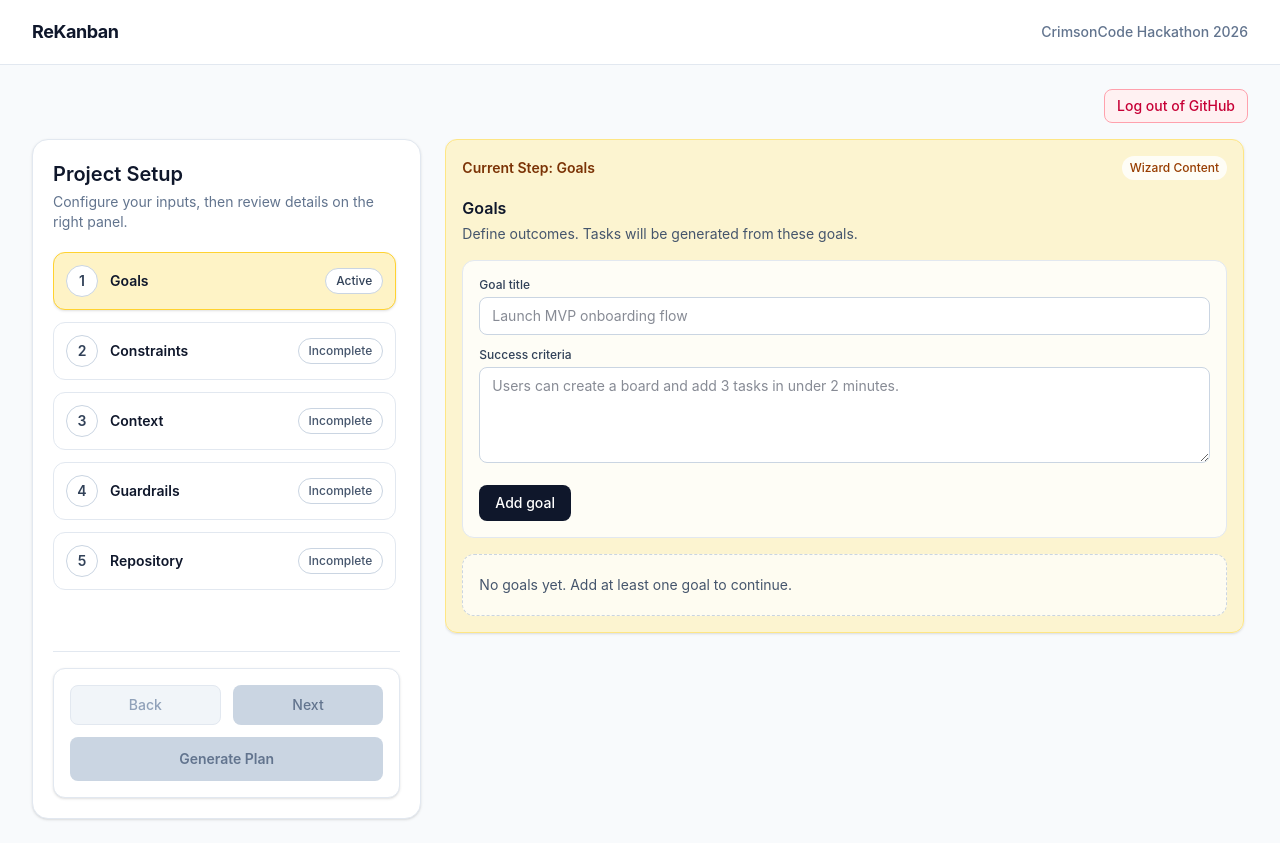
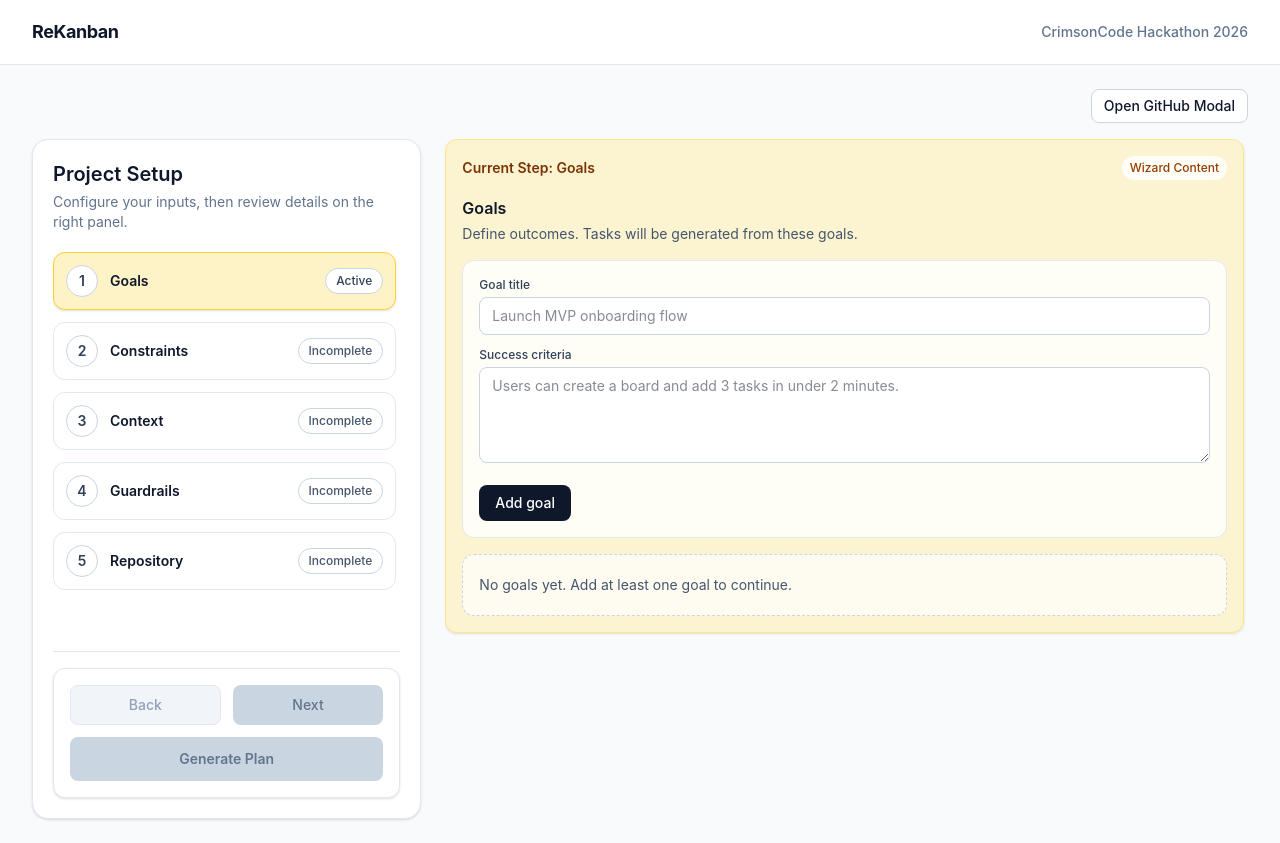
Before and after one commit to CrimsonCode-Hackathon-2026/ReKanban, a React (Vite) app: page / in a window 1280 px wide. Built offline with nearby package versions, Linux system fonts and the light colour scheme.

Commit message:
default null repo options

```diff
--- a/src/App.jsx
+++ b/src/App.jsx
@@ -56,7 +56,7 @@ export default function App() {
     product: [],
     other: "",
   });
-  const [ownerRepositoryOptions, setOwnerRepositoryOptions] = useState();
+  const [ownerRepositoryOptions, setOwnerRepositoryOptions] = useState(null);
   const [selectedOwner, setSelectedOwner] = useState("");
   const [selectedRepo, setSelectedRepo] = useState("");
   const generationTimerRef = useRef(null);
```
